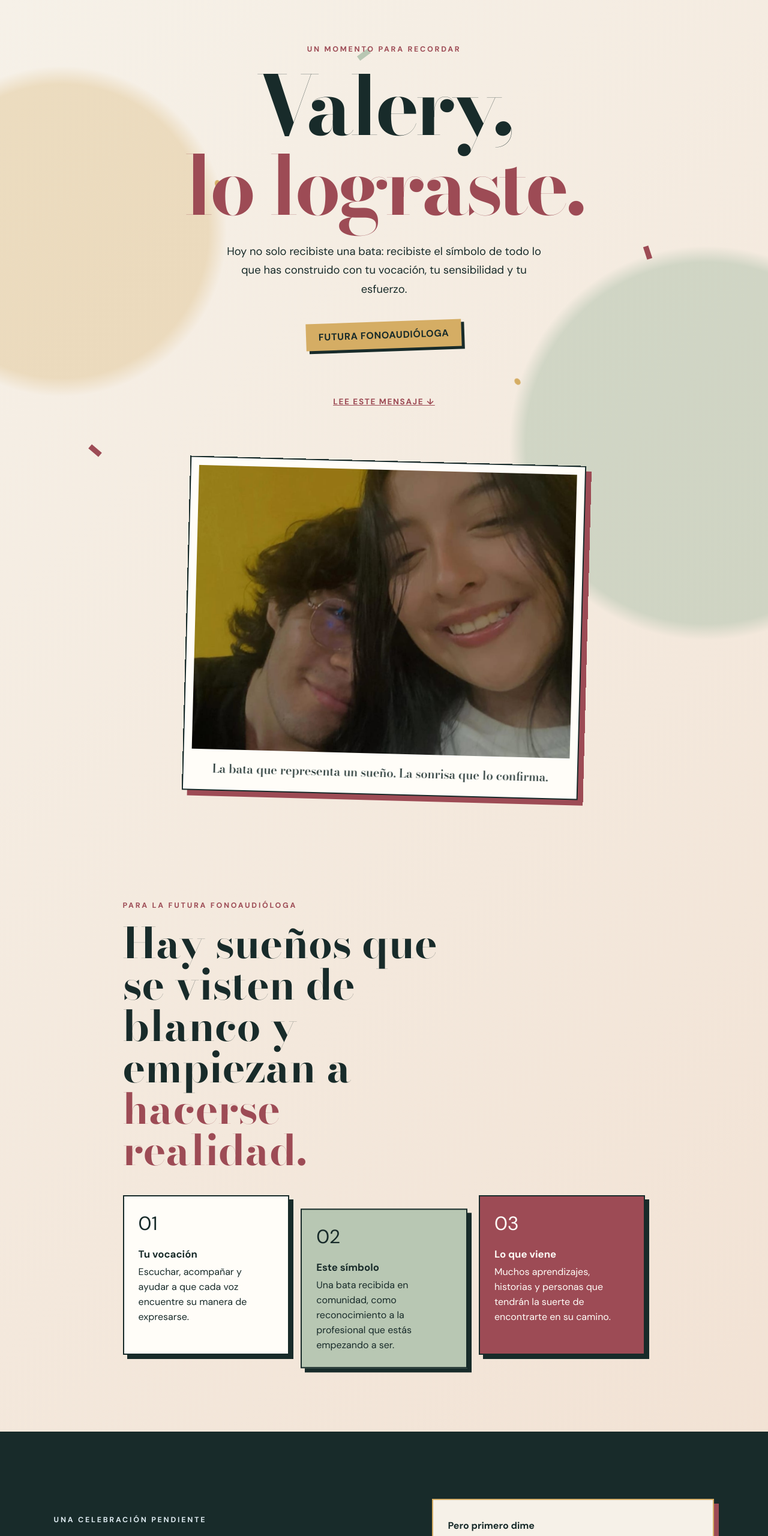
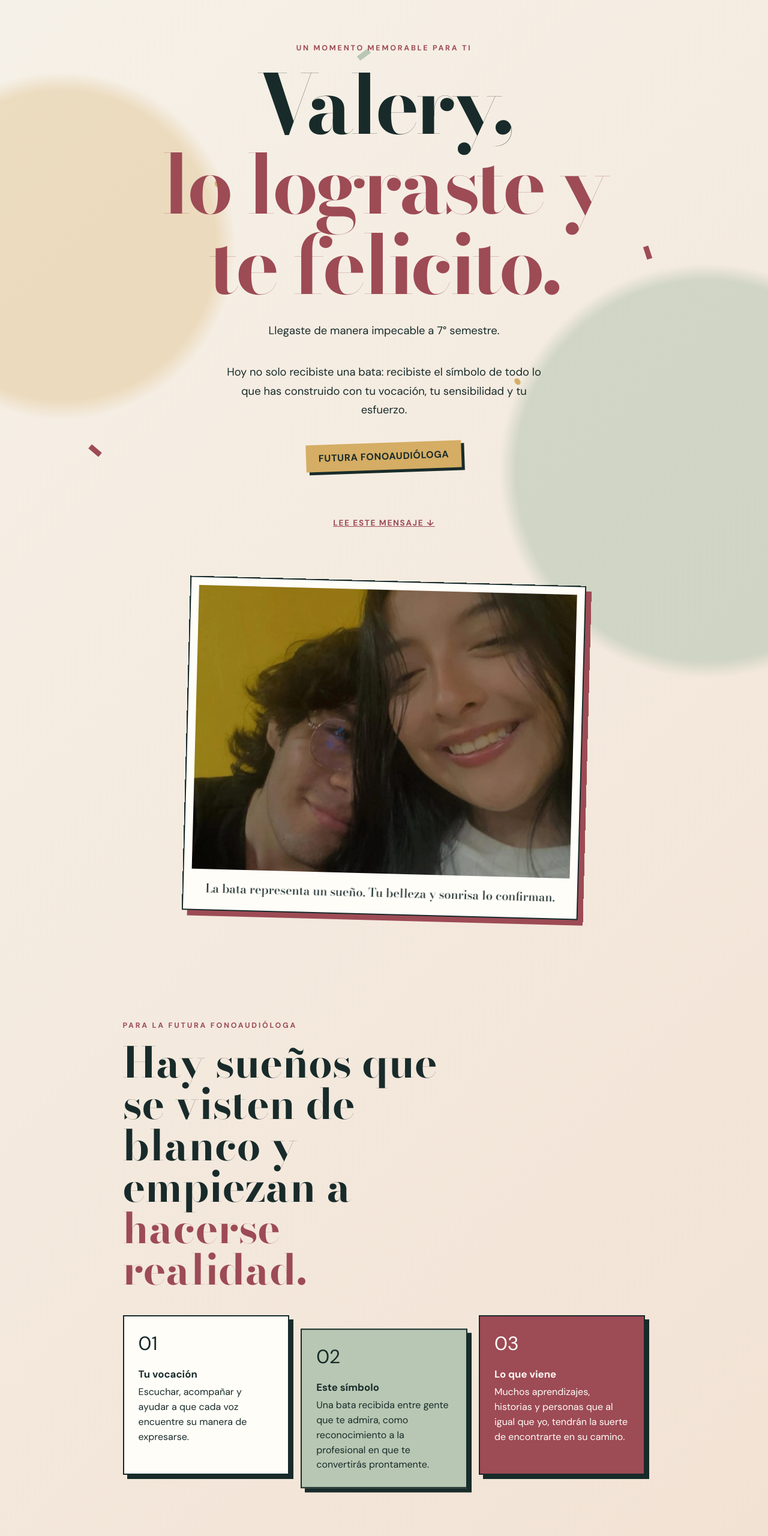
Before and after one commit to cristiancitico486/paraValeryHdez, a plain HTML site: page index.html in a window 1280 px wide. Shown: the top 2560 px of the page at 60% size. Drawn offline with nearby package versions, Linux system fonts and the light colour scheme.

Commit message:
Mensajes

```diff
--- a/index.html
+++ b/index.html
@@ -14,8 +14,9 @@
   <main>
     <section class="hero">
       <div class="hero-inner">
-        <p class="kicker">Un momento para recordar</p>
-        <h1>Valery, <span>lo lograste.</span></h1>
+        <p class="kicker">Un momento memorable para ti</p>
+        <h1>Valery, <span>lo lograste y te felicito.</span></h1>
+        <p class="intro">Llegaste de manera impecable a 7° semestre.</p>
         <p class="intro">Hoy no solo recibiste una bata: recibiste el símbolo de todo lo que has construido con tu vocación, tu sensibilidad y tu esfuerzo.</p>
         <div class="date">FUTURA FONOAUDIÓLOGA</div>
         <a class="down" href="#historia">Lee este mensaje ↓</a>
@@ -25,7 +26,7 @@
     <section class="memory" aria-label="Recuerdo de la cumpleañera">
       <figure>
         <img src="foto.jpeg" alt="Valery durante un recuerdo especial">
-        <figcaption>La bata que representa un sueño. La sonrisa que lo confirma.</figcaption>
+        <figcaption>La bata representa un sueño. Tu belleza y sonrisa lo confirman.</figcaption>
       </figure>
     </section>
 
@@ -36,8 +37,8 @@
       </div>
       <div class="grid">
         <article class="detail-card"><span class="icon" aria-hidden="true">01</span><h3>Tu vocación</h3><p>Escuchar, acompañar y ayudar a que cada voz encuentre su manera de expresarse.</p></article>
-        <article class="detail-card"><span class="icon" aria-hidden="true">02</span><h3>Este símbolo</h3><p>Una bata recibida en comunidad, como reconocimiento a la profesional que estás empezando a ser.</p></article>
-        <article class="detail-card"><span class="icon" aria-hidden="true">03</span><h3>Lo que viene</h3><p>Muchos aprendizajes, historias y personas que tendrán la suerte de encontrarte en su camino.</p></article>
+        <article class="detail-card"><span class="icon" aria-hidden="true">02</span><h3>Este símbolo</h3><p>Una bata recibida entre gente que te admira, como reconocimiento a la profesional en que te convertirás prontamente.</p></article>
+        <article class="detail-card"><span class="icon" aria-hidden="true">03</span><h3>Lo que viene</h3><p>Muchos aprendizajes, historias y personas que al igual que yo, tendrán la suerte de encontrarte en su camino.</p></article>
       </div>
     </section>
 
@@ -45,7 +46,7 @@
       <div class="rsvp-copy">
         <p class="kicker">Una celebración pendiente</p>
         <h2>¿Puedo invitarte a una cita para celebrarlo?</h2>
-        <p>Quiero escuchar cómo viviste este día, brindar por ti y darte un abrazo que esté a la altura de este logro.</p>
+        <p>Quiero escuchar cómo pasaste este día, brindar por ti y contigo, y darte un abrazo que esté a la altura de este logro.</p>
       </div>
       <form id="date-form" action="https://formsubmit.co/ajax/camposanchezcritian@gmail.com" method="POST">
         <input type="hidden" name="_subject" value="Valery respondió a la invitación">
@@ -54,7 +55,7 @@
         <label for="respuesta">Pero primero dime</label>
         <select id="respuesta" name="respuesta" required>
           <option value="">Elige una respuesta</option>
-          <option value="si">Sí, me encantaría</option>
+          <option value="si">Sí, me encantaría ir contigo</option>
           <option value="tal-vez">Déjame pensarlo un poquito</option>
         </select>
         <label for="dia">¿Qué día te gustaría?</label>
```
